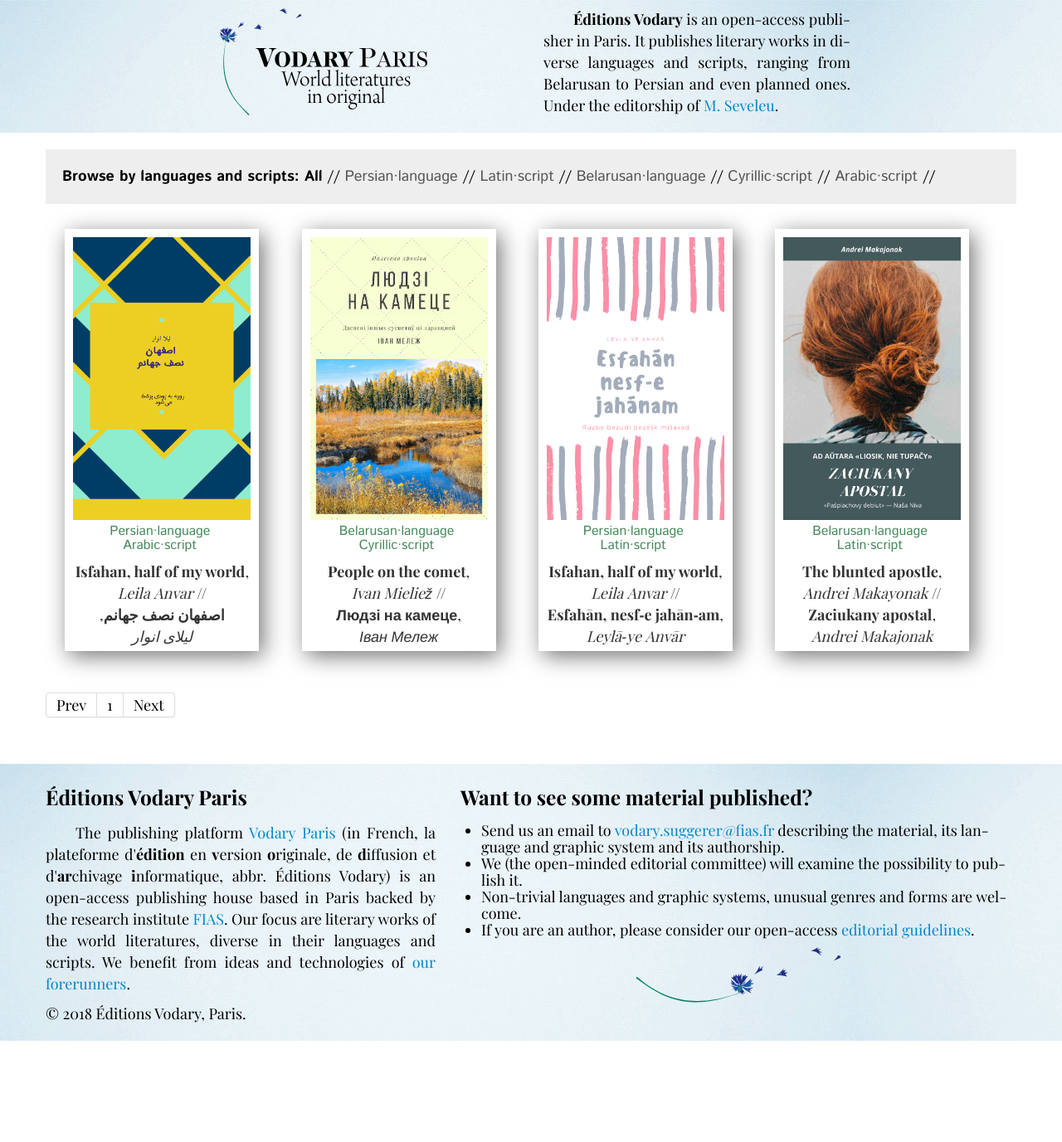
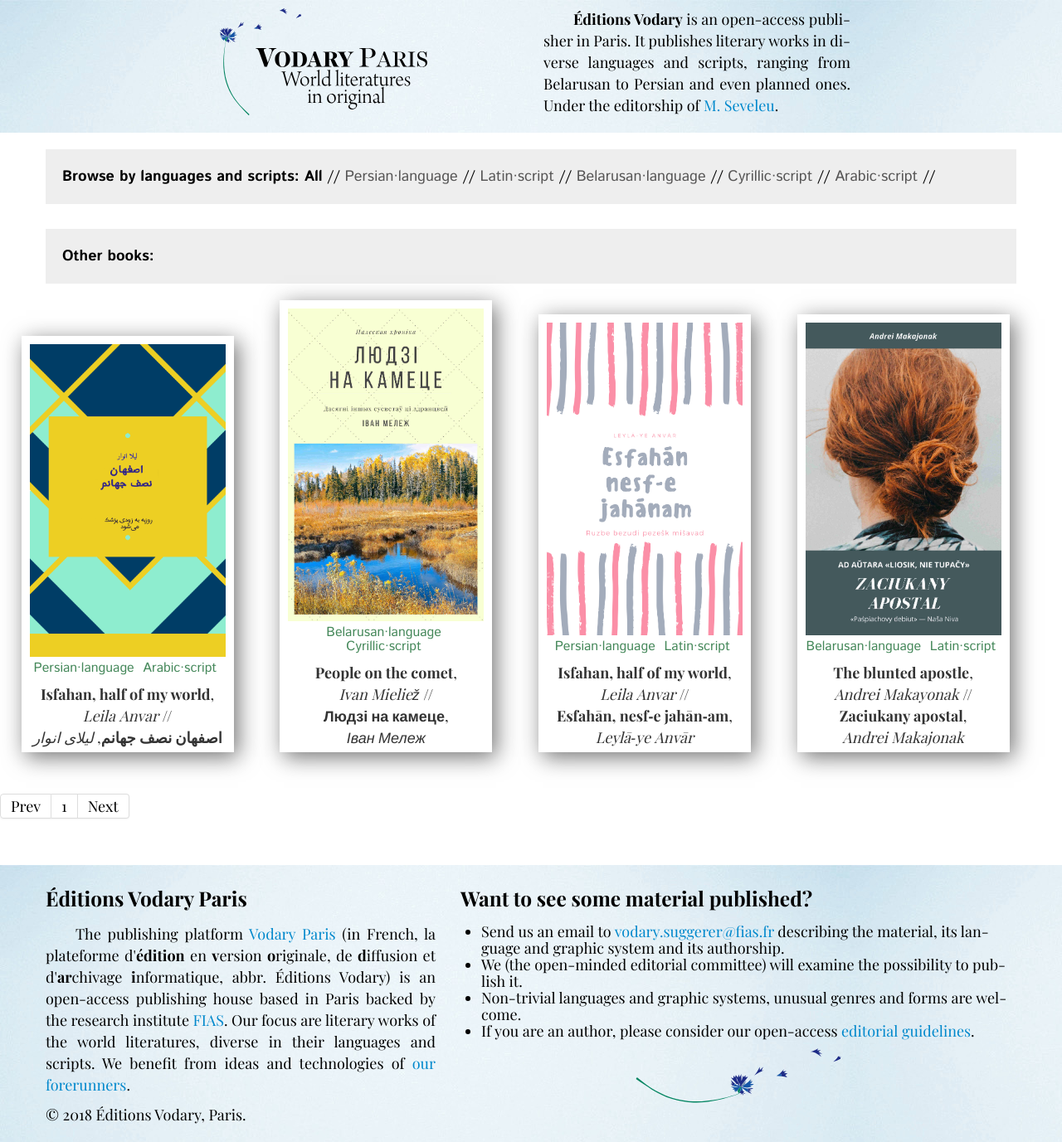
Before and after one commit to mlare/vodary, a Jekyll site: the page built from index.html, in a window 1280 px wide. Shown: the whole page at 83% size. Built offline with Jekyll 4.4.1, drawn with Linux system fonts in a browser that asks for light colours; some web fonts are replaced; Markdown is read by kramdown in place of the engine named in the settings; the list of posts is cut into pages by our own code; before the commit the page ends 1255 px from its top, so only the background shows below that.

Commit message:
Update default.html

```diff
--- a/_layouts/default.html
+++ b/_layouts/default.html
@@ -21,6 +21,21 @@
      </span>
    </div>
 
+
+       <div class="hero-unit" style="display: block; margin: 0 auto" >
+     <span style="technical">
+       <strong>Other books:</strong><br>
+       {% if page.previous.url %}
+    <a class="prev" href="{{page.previous.url}}">&laquo; Back</a>
+  {% endif %}
+  {% if page.next.url %}
+    <a class="next" href="{{page.next.url}}">Forth &raquo;</a>
+  {% endif %}
+</div>
+
+         </span>
+   </div>
+
     <div id="content">
         {{ content }}
     </div>
```
